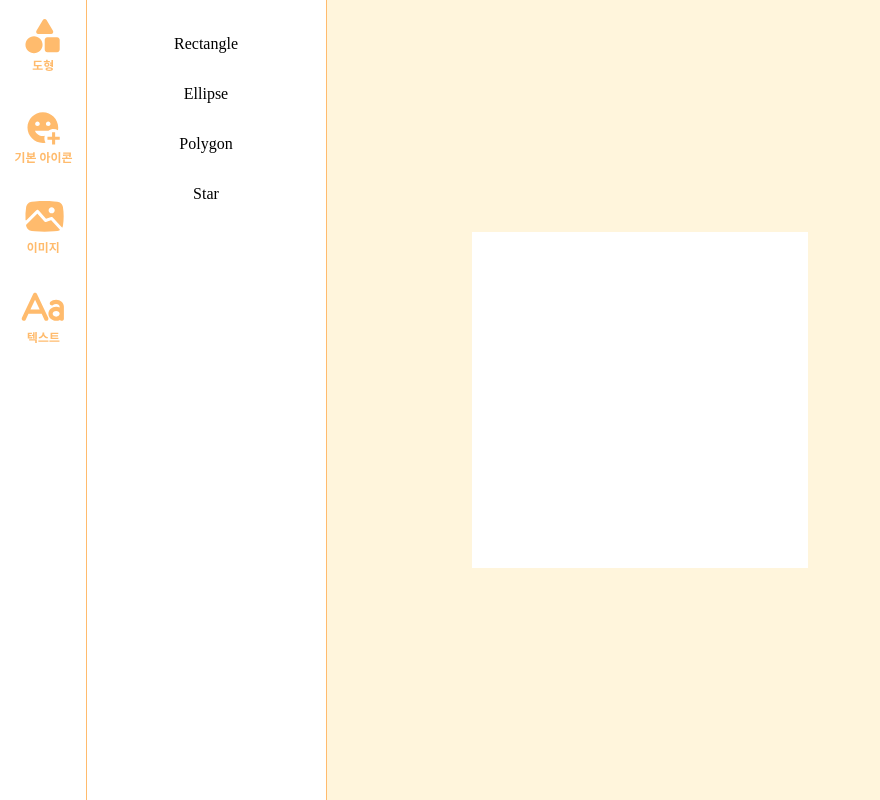
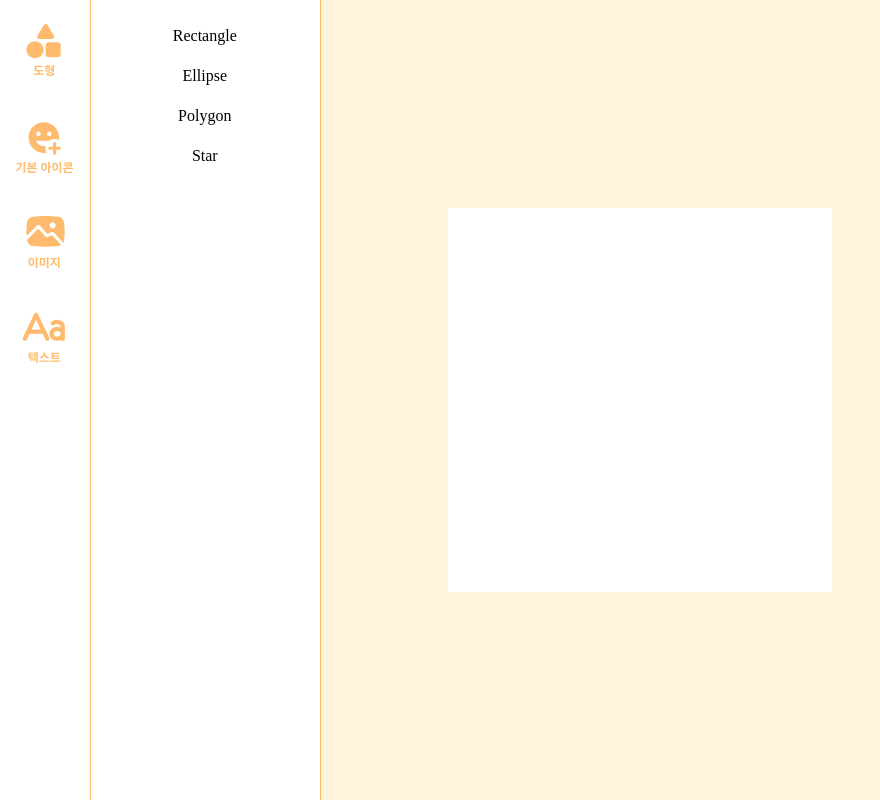
Before and after one commit to talk-D/canvas, a React (Create React App) app: page /theme in a window 1280 px wide. Shown: the whole page, without its empty margins (0-880 px from the left). Built offline with nearby package versions, Linux system fonts and the light colour scheme; a web font is replaced by a local one.

Commit message:
이미지 업로드, 텍스트 편집 추가

```diff
--- /dev/null
+++ b/src/pages/ImageUploader.jsx
@@ -0,0 +1,52 @@
+import React, { useState } from 'react';
+
+const ImageUploader = ({ onImageClick }) => {
+  const [images, setImages] = useState(Array(9).fill(null));
+
+  const handleImageUpload = (event) => {
+    const files = event.target.files;
+    const newImages = Array.from(files).map(file => URL.createObjectURL(file));
+
+    const updatedImages = [...images];
+    let index = 1; // 첫 번째 칸은 '업로드 +'이므로 1부터 시작
+
+    for (let i = 1; i < updatedImages.length; i++) {
+      if (updatedImages[i] === null && index <= newImages.length) {
+        updatedImages[i] = newImages[index - 1];
+        index++;
+      }
+    }
+
+    setImages(updatedImages);
+  };
+
+  return (
+    <div className="image-uploader">
+      <div className="image-grid" style={{ display: 'grid', gridTemplateColumns: 'repeat(3, 1fr)', gap: '5px' }}>
+        <div className="image-box upload-box" style={{ border: '1px solid #ccc', textAlign: 'center', borderRadius: '10px', display: 'flex', justifyContent: 'center', alignItems: 'center', width: '80px', height: '80px' }}>
+          <input
+            type="file"
+            accept="image/*"
+            multiple
+            onChange={handleImageUpload}
+            style={{ display: 'none' }}
+            id="file-upload"
+          />
+          <label htmlFor="file-upload" style={{ cursor: 'pointer' }}>업로드 +</label>
+        </div>
+        {images.slice(1).map((image, index) => (
+          <div
+            key={index + 1} // 첫 번째 칸을 건너뛰므로 index + 1
+            className="image-box"
+            style={{ border: '1px solid #ccc', borderRadius: '10px', width: '80px', height: '80px', display: 'flex', justifyContent: 'center', alignItems: 'center' }}
+            onClick={() => onImageClick(image)}
+          >
+            {image && <img src={image} alt={`upload-${index}`} style={{ width: '100%', height: '100%', objectFit: 'cover', borderRadius: '10px' }} />}
+          </div>
+        ))}
+      </div>
+    </div>
+  );
+};
+
+export default ImageUploader;
--- /dev/null
+++ b/src/pages/TextEditor.jsx
@@ -0,0 +1,80 @@
+import React, { useState, useEffect, useRef } from 'react';
+import ReactQuill from 'react-quill';
+import 'react-quill/dist/quill.snow.css';
+import '../styles/TextEditor.css'; // 스타일 파일을 import 합니다.
+
+const TextEditor = ({ onSave }) => {
+  const [editorState, setEditorState] = useState('');
+  const quillRef = useRef(null);
+
+  const handleEditorChange = (value) => {
+    setEditorState(value);
+  };
+
+  const handleSaveClick = () => {
+    if (onSave) {
+      onSave(editorState);
+      setEditorState(''); // 저장 후 입력 필드를 비웁니다.
+    }
+  };
+
+  useEffect(() => {
+    const quill = quillRef.current.getEditor();
+    const handleTextChange = (delta, oldDelta, source) => {
+      if (source === 'user') {
+        const range = quill.getSelection();
+        if (range) {
+          // 필요한 경우 여기에서 스타일을 적용할 수 있습니다.
+        }
+      }
+    };
+
+    quill.on('text-change', handleTextChange);
+    return () => {
+      quill.off('text-change', handleTextChange);
+    };
+  }, []);
+
+  const modules = {
+    toolbar: [
+      [{ 'font': ['ChosunGs', 'Noto Sans KR', 'Roboto', 'Open Sans', 'Arial', 'serif', 'monospace'] }, { 'size': [] }],
+      [{ 'align': [] }],
+      ['bold', 'italic', 'underline'],
+      [{ 'color': [] }, { 'background': [] }],
+      ['blockquote', 'code-block'],
+      [{ 'list': 'ordered' }, { 'list': 'bullet' }],
+      ['clean']  // remove formatting button
+    ]
+  };
+
+  const formats = [
+    'font', 'size', 'align',
+    'bold', 'italic', 'underline',
+    'color', 'background',
+    'blockquote', 'code-block',
+    'list', 'bullet'
+  ];
+
+  return (
+    <div className="editor-wrapper">
+      <div className="editor-container">
+        <div className="custom-toolbar">
+          <span>텍스트 추가 +</span>
+          <button onClick={handleSaveClick} style={{ marginLeft: '10px' }}>저장</button>
+        </div>
+        <ReactQuill
+          ref={quillRef}
+          value={editorState}
+          onChange={handleEditorChange}
+          modules={modules}
+          formats={formats}
+          style={{
+            height: '300px' // 텍스트 에디터 높이를 줄입니다.
+          }}
+        />
+      </div>
+    </div>
+  );
+};
+
+export default TextEditor;
--- a/src/pages/Theme.jsx
+++ b/src/pages/Theme.jsx
@@ -2,78 +2,162 @@ import React, { useState, useRef } from 'react';
 import '../styles/Theme.css';
 import { ChromePicker } from 'react-color';
 import { FigureIcon, BasicIcon, ImageIcon, TextIcon } from '../icons/MenuIcon';
+import TextEditor from './TextEditor';
+import ImageUploader from './ImageUploader';
 
 const Theme = () => {
   const [frameColor, setFrameColor] = useState('#ffffff');
-    // 색상 선택기 표시 여부
   const [showColorPicker, setShowColorPicker] = useState(false);
-    // 색상 선택기 박스(상단바) 표시 여부
   const [showColorPickerBox, setShowColorPickerBox] = useState(false);
+  const [rectangles, setRectangles] = useState([]);
+  const [texts, setTexts] = useState([]);
+  const [images, setImages] = useState([]);
+  const [selectedFigureId, setSelectedFigureId] = useState(-1);
+  const [showTextEditor, setShowTextEditor] = useState(false);
+  const [showImageUploader, setShowImageUploader] = useState(false);
+  const [draggingText, setDraggingText] = useState(null);
+  const [draggingImage, setDraggingImage] = useState(null);
+  const [resizingImage, setResizingImage] = useState(null);
 
-    // 여러 사각형의 id, 색상, 위치, 크기 정보를 가지는 배열
-    const [rectangles, setRectangles] = useState([]);
-    // 사용자가 선택한 도형의 id
-    const [selectedFigureId, setSelectedFigureId] = useState(-1);
-
-    // 프레임의 참조
   const frameRef = useRef(null);
-    // 색상 선택기의 참조
   const ChromePickerRef = useRef(null);
 
-    // 도형 아이콘을 클릭하면 실행하는 함수
   const handleRectangleIconClick = () => {
     const newRectangle = {
       id: rectangles.length,
-            color: `#${Math.floor(Math.random()*16777215).toString(16)}`,
+      color: `#${Math.floor(Math.random() * 16777215).toString(16)}`,
       top: 0,
       left: 0,
       width: 150,
       height: 150,
     };
-
     setRectangles([...rectangles, newRectangle]);
   };
 
-    // 영역 밖을 클릭하면 실행하는 함수
   const handleContainerClick = (e) => {
     if (e.target.classList.contains('container')) {
+      if (frameRef.current) {
         frameRef.current.style.border = 'none';
+      }
       setShowColorPickerBox(false);
       setShowColorPicker(false);
       setSelectedFigureId(-1);
     }
   };
 
-    // 영역 안(프레임)을 클릭하면 실행하는 함수
   const handleFrameClick = (e) => {
     if (e.target.classList.contains('frame')) {
+      if (frameRef.current) {
         frameRef.current.style.border = '3px solid #FF9900';
+      }
       setShowColorPickerBox(true);
       setSelectedFigureId(-1);
     }
   };
 
-    // 색상을 변경하는 함수
   const handleColorChange = (color) => {
     setFrameColor(color.hex);
   };
 
-    // 색상 변경 아이콘을 클릭하면 실행하는 함수
   const handleColorPickerIconClick = () => {
     setShowColorPicker(!showColorPicker);
   };
 
+  const handleTextIconClick = () => {
+    setShowTextEditor(!showTextEditor);
+  };
+
+  const handleImageIconClick = () => {
+    setShowImageUploader(!showImageUploader);
+  };
+
+  const handleSaveText = (text) => {
+    const newText = {
+      id: texts.length,
+      content: text,
+      top: 50,
+      left: 50,
+    };
+    setTexts([...texts, newText]);
+    setShowTextEditor(false);
+  };
+
+  const handleMouseDown = (e, id, type) => {
+    if (type === 'text') {
+      setDraggingText(id);
+    } else if (type === 'image') {
+      setDraggingImage(id);
+    }
+  };
+
+  const handleMouseMove = (e) => {
+    if (draggingText !== null) {
+      const updatedTexts = texts.map((text) => {
+        if (text.id === draggingText) {
+          return {
+            ...text,
+            top: e.clientY - frameRef.current.getBoundingClientRect().top,
+            left: e.clientX - frameRef.current.getBoundingClientRect().left,
+          };
+        }
+        return text;
+      });
+      setTexts(updatedTexts);
+    } else if (draggingImage !== null) {
+      const updatedImages = images.map((image) => {
+        if (image.id === draggingImage) {
+          return {
+            ...image,
+            top: e.clientY - frameRef.current.getBoundingClientRect().top,
+            left: e.clientX - frameRef.current.getBoundingClientRect().left,
+          };
+        }
+        return image;
+      });
+      setImages(updatedImages);
+    } else if (resizingImage !== null) {
+      const updatedImages = images.map((image) => {
+        if (image.id === resizingImage) {
+          return {
+            ...image,
+            width: Math.max(50, e.clientX - frameRef.current.getBoundingClientRect().left - image.left),
+            height: Math.max(50, e.clientY - frameRef.current.getBoundingClientRect().top - image.top),
+          };
+        }
+        return image;
+      });
+      setImages(updatedImages);
+    }
+  };
+
+  const handleMouseUp = () => {
+    setDraggingText(null);
+    setDraggingImage(null);
+    setResizingImage(null);
+  };
+
+  const handleImageClick = (image) => {
+    const newImage = {
+      id: images.length,
+      src: image,
+      top: 50,
+      left: 50,
+      width: 100,
+      height: 100,
+    };
+    setImages([...images, newImage]);
+  };
+
+  const handleResizeMouseDown = (e, id) => {
+    e.stopPropagation();
+    setResizingImage(id);
+  };
+
   return (
-
-
-
-        <div className='container' onClick={handleContainerClick}>
-
-            {/* showColorPickerBox가 true이면 ColorPickerBox(상단바)를 보여줍니다. */}
+    <div className='container' onClick={handleContainerClick} onMouseMove={handleMouseMove} onMouseUp={handleMouseUp}>
       {showColorPickerBox &&
         <div className='color-picker-box'>
-                <img onClick={handleColorPickerIconClick} alt='색상 선택' src='color-picker.png' className="color-picker-icon" />
-                {/* showColorPicker가 true이면 ColorPicker(색상선택기)를 보여줍니다. */}
+          <img onClick={handleColorPickerIconClick} alt='색상 선택' src='/color-picker.png' className="color-picker-icon" />
           {showColorPicker &&
             <ChromePicker
               ref={ChromePickerRef}
@@ -81,23 +165,27 @@ const Theme = () => {
               onChange={handleColorChange}
             />}
         </div>}
-            {/* 왼쪽 메뉴바 */}
       <div className='left-menubar'>
-                <div className='menu-icon'>
+        <div className='menu-icon' onClick={handleRectangleIconClick}>
           <FigureIcon />
         </div>
         <div className='menu-icon'>
           <BasicIcon />
         </div>
-                <div className='menu-icon'>
+        <div className='menu-icon' onClick={handleImageIconClick}>
           <ImageIcon />
         </div>
-                <div className='menu-icon'>
+        <div className='menu-icon' onClick={handleTextIconClick}>
           <TextIcon />
         </div>
       </div>
-            {/* 도형 아이콘 클릭 시 노출되는 Drawer, 추후 열고 닫는 기능 구현 필요 */}
       <div className='left-drawer'>
+        {showTextEditor ? (
+          <TextEditor onSave={handleSaveText} />
+        ) : showImageUploader ? (
+          <ImageUploader onImageClick={handleImageClick} />
+        ) : (
+          <>
             <div onClick={handleRectangleIconClick} className='drawer-icon'>
               Rectangle
             </div>
@@ -110,10 +198,15 @@ const Theme = () => {
             <div className='drawer-icon'>
               Star
             </div>
+          </>
+        )}
       </div>
-
-            <div ref={frameRef} onClick={handleFrameClick} className='frame' style={{ backgroundColor: frameColor }}>
-            {/* 사용자가 생성한 사각형을 모두 화면에 생성 */}
+      <div
+        ref={frameRef}
+        onClick={handleFrameClick}
+        className='frame'
+        style={{ backgroundColor: frameColor }}
+      >
         {rectangles.map((rectangle) => (
           <div
             className='rectangle'
@@ -121,8 +214,8 @@ const Theme = () => {
             style={{
               position: 'absolute',
               zIndex: rectangle.id,
-                        top: `0px`,
-                        left: `0px`,
+              top: `${rectangle.top}px`,
+              left: `${rectangle.left}px`,
               width: `${rectangle.width}px`,
               height: `${rectangle.height}px`,
               backgroundColor: rectangle.color,
@@ -130,6 +223,49 @@ const Theme = () => {
             }}
           />
         ))}
+        {texts.map((text) => (
+          <div
+            key={text.id}
+            onMouseDown={(e) => handleMouseDown(e, text.id, 'text')}
+            style={{
+              position: 'absolute',
+              top: `${text.top}px`,
+              left: `${text.left}px`,
+              cursor: 'move',
+            }}
+          >
+            <div dangerouslySetInnerHTML={{ __html: text.content }} />
+          </div>
+        ))}
+        {images.map((image) => (
+          <div
+            key={image.id}
+            style={{
+              position: 'absolute',
+              top: `${image.top}px`,
+              left: `${image.left}px`,
+              width: `${image.width}px`,
+              height: `${image.height}px`,
+              cursor: 'move',
+              border: '1px solid #ccc',
+            }}
+            onMouseDown={(e) => handleMouseDown(e, image.id, 'image')}
+          >
+            <img src={image.src} alt={`uploaded-${image.id}`} style={{ width: '100%', height: '100%', objectFit: 'cover', borderRadius: '10px' }} />
+            <div
+              style={{
+                position: 'absolute',
+                bottom: 0,
+                right: 0,
+                width: '10px',
+                height: '10px',
+                backgroundColor: 'rgba(255, 255, 255, 0.5)',
+                cursor: 'nwse-resize',
+              }}
+              onMouseDown={(e) => handleResizeMouseDown(e, image.id)}
+            />
+          </div>
+        ))}
       </div>
     </div>
   );
--- a/src/styles/TextEditor.css
+++ b/src/styles/TextEditor.css
@@ -3,10 +3,6 @@
     src: url('https://fastly.jsdelivr.net/gh/projectnoonnu/noonfonts_20-04@1.0/ChosunGs.woff') format('woff');
     font-weight: normal;
     font-style: normal;
-}
-
-.ql-container {
-    font-family: 'ChosunGs', serif, sans-serif, monospace;
   }
 
   .editor-wrapper {
@@ -41,6 +37,7 @@
     border: 1px solid #FFBB6D;
     border-top: none;
     flex-grow: 1;
+    font-family: 'ChosunGs', 'Roboto', 'Open Sans', sans-serif;
   }
 
   /* 반응형 웹 디자인 */
--- a/src/styles/Theme.css
+++ b/src/styles/Theme.css
@@ -13,8 +13,10 @@
 
   .frame {
     position: relative;
-    width: 336px;
-    height: 336px;
+    width: 30vw;
+    height: 30vw;
+    max-width: 50vh;
+    max-height: 50vh;
     background-color: white;
   }
 
@@ -24,18 +26,18 @@
     position: fixed;
     align-items: start;
     justify-content: end;
-    top: 0px;
-    height: 46px;
-    width: 100%;
-    padding-top: 8px;
+    top: 0;
+    height: 5vh;
+    width: 100vw;
+    padding-top: 1vh;
     background-color: white;
-    border-bottom: 1px solid #FFBB6D;
+    border-bottom: 0.1vh solid #FFBB6D;
   }
 
   .color-picker-icon {
-    height: 38px;
-    width: 38px;
-    margin: 0px 8px 0px 8px;
+    height: 4vh;
+    width: 4vh;
+    margin: 0 1vh;
   }
 
   .left-menubar {
@@ -43,28 +45,32 @@
     flex-direction: column;
     align-items: center;
     position: fixed;
-    left: 0px;
-    height: 100%;
-    width: 86px;
+    left: 0;
+    height: 100vh;
+    width: 7vw;
+    min-width: 50px; /* 최소 너비 설정 */
+    max-width: 100px; /* 최대 너비 설정 */
     background-color: white;
-    border-right: 1px solid #FFBB6D;
+    border-right: 0.1vh solid #FFBB6D;
     z-index: 1;
   }
 
   .menu-icon {
-    padding-top: 3px;
+    padding-top: 1vh;
   }
 
   .left-drawer {
     display: flex;
     flex-direction: column;
     position: fixed;
-    left: 86px;
-    height: 100%;
-    width: 240px;
+    left: 7vw;
+    height: 100vh;
+    width: 18vw;
+    min-width: 150px;
+    max-width: 400px;
     background-color: white;
-    border-right: 1px solid #FFBB6D;
-    padding-top: 38px;
+    border-right: 0.1vh solid #FFBB6D;
+    padding-top: 4vh;
 }
 
   .drawer-icon {
@@ -72,5 +78,5 @@
     justify-content: center;
     align-items: center;
     width: 100%;
-    height: 50px;
+    height: 5vh;
   }
```
Also changed, not shown: 2 other files (tests, documents, lock files or other folders). Lines whose indentation alone changed are shown as unchanged.
